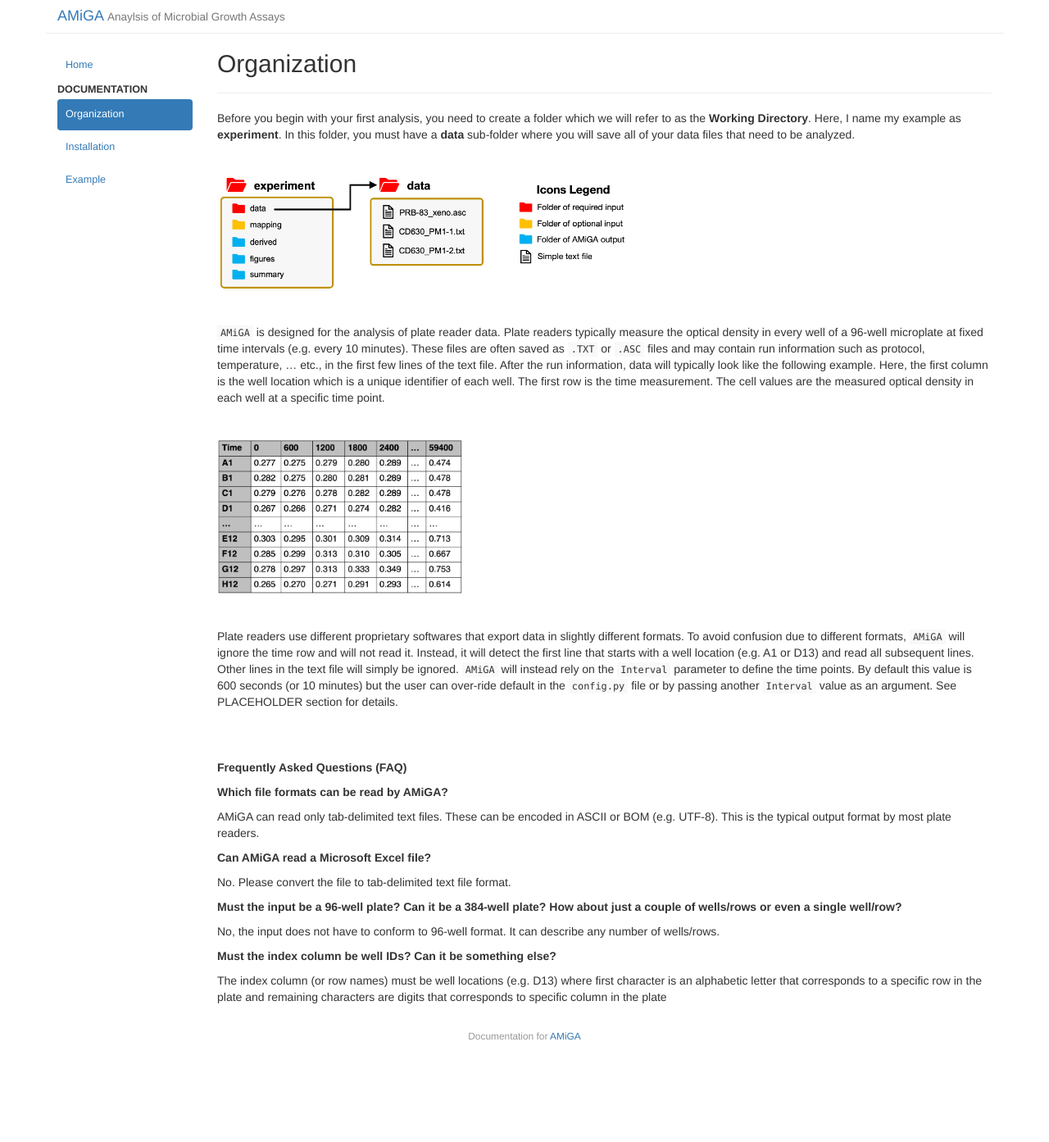
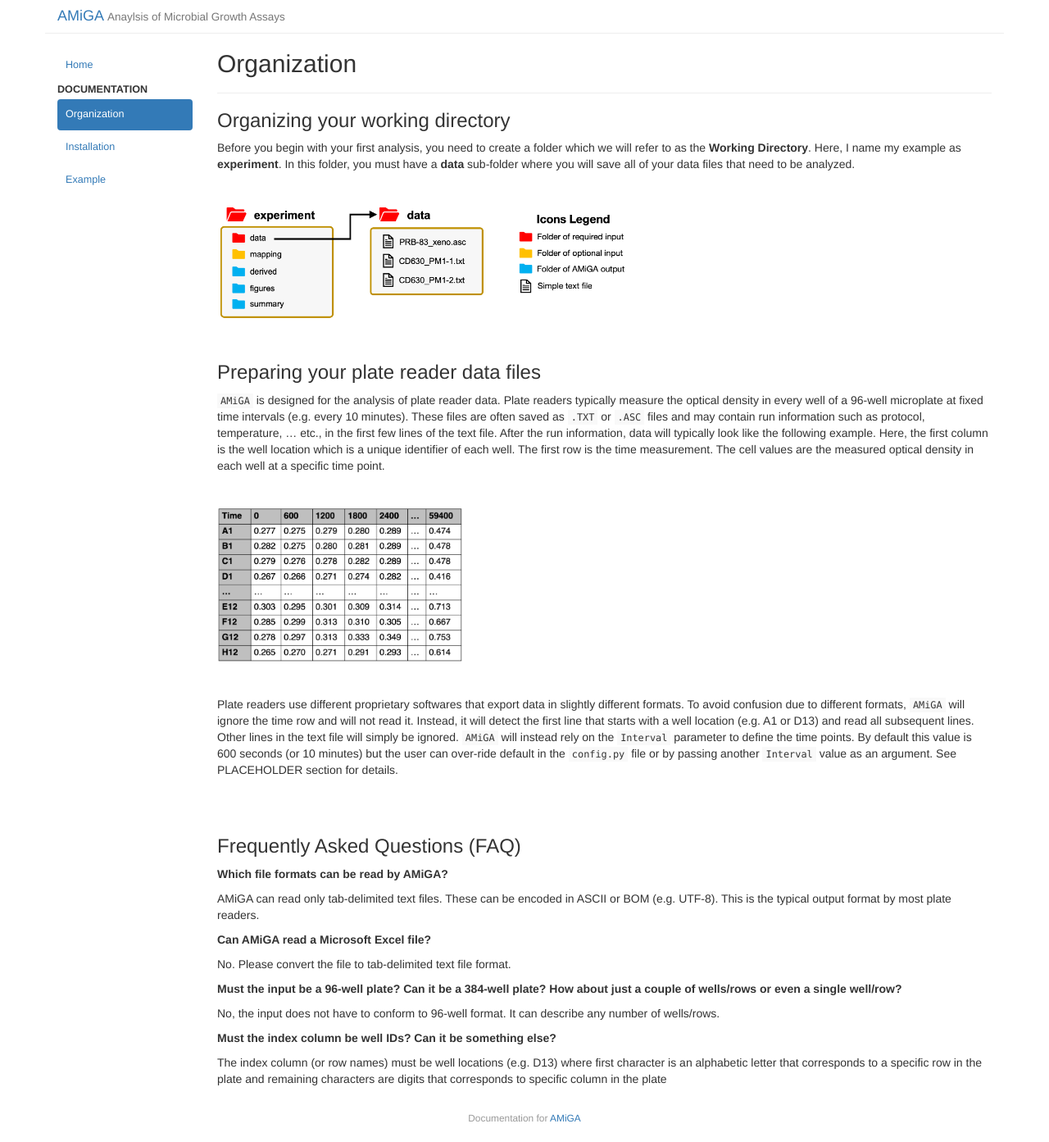
Before and after one commit to firasmidani/amiga, a Jekyll site: the page built from docs/_posts/2020-03-24-organization.md, in a window 1280 px wide. Shown: the whole page at 82% size. Built offline with Jekyll 4.4.1, drawn with Linux system fonts in a browser that asks for light colours; before the commit the page ends 1293 px from its top, so only the background shows below that.

Commit message:
format section headers

```diff
--- a/docs/_posts/2020-03-24-organization.md
+++ b/docs/_posts/2020-03-24-organization.md
@@ -4,6 +4,8 @@ title: "Organization"
 category: doc
 date: 2020-03-24 19:33:36
 ---
+
+### Organizing your working directory
 
 Before you begin with your first analysis, you need to create a folder which we will refer to as the __Working Directory__. Here, I name my example as __experiment__. In this folder, you must have a __data__ sub-folder where you will save all of your data files that need to be analyzed.
 
@@ -13,6 +15,8 @@ Before you begin with your first analysis, you need to create a folder which we
 <!--- ![amiga directory tree example](../assets/img/amiga_directory_tree_simple.png){:class="img-responsive"} --->
 
 <br />
+
+### Preparing your plate reader data files
 
 `AMiGA` is designed for the analysis of plate reader data. Plate readers typically measure the optical density in every well of a 96-well microplate at fixed time intervals (e.g. every 10 minutes). These files are often saved as `.TXT` or `.ASC` files and may contain run information such as protocol, temperature, ... etc., in the first few lines of the text file. After the run information, data will typically look like the following example. Here, the first column is the well location which is a unique identifier of each well. The  first row is the time measurement. The cell values are the measured optical density in each well at a specific time point.
 
@@ -27,7 +31,7 @@ Plate readers use different proprietary softwares that export data in slightly d
 
 <br /><br />
 
-__Frequently Asked Questions (FAQ)__
+### Frequently Asked Questions (FAQ)
 
 __Which file formats can be read by AMiGA?__
 
```
